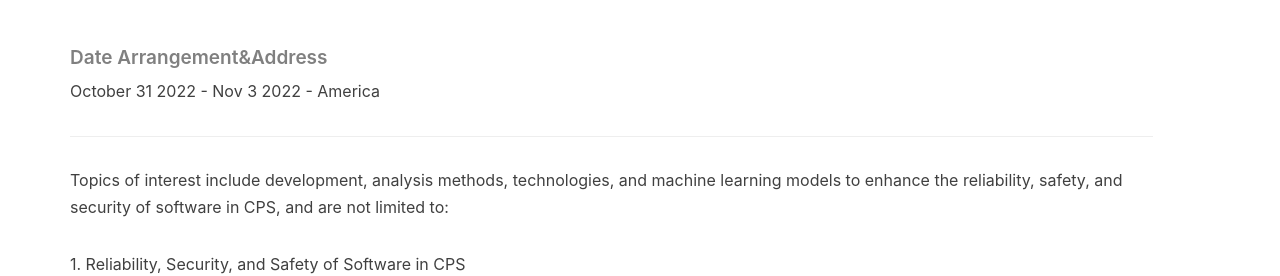
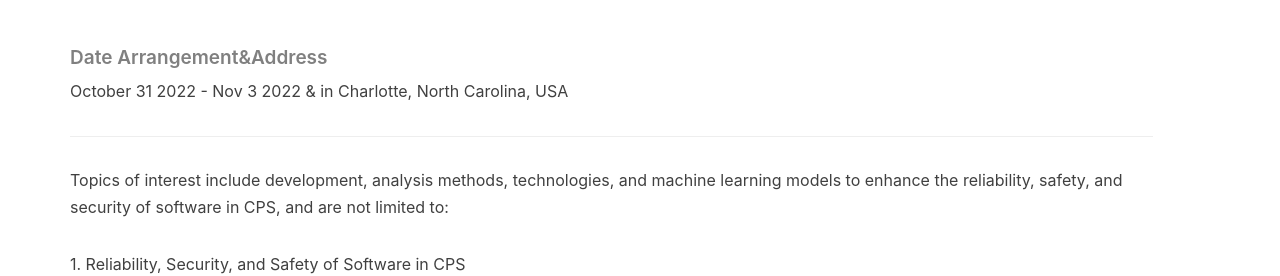
Before and after one commit to junwzhou/SSSML2022, a Jekyll site: the page built from index.html, in a window 1280 px wide. Shown: the part 458-734 px from the top of the page. Built offline with Jekyll 4.4.1, drawn with Linux system fonts in a browser that asks for light colours; nearby versions of some CDN libraries; comment, search, counter and statistics services are not loaded.

Commit message:
Update index.html

```diff
--- a/index.html
+++ b/index.html
@@ -7,7 +7,7 @@ description: "Safety and Security of Software Using Machine Learning in Cyber-ph
 <div class="zh post-container">
 
     <h5>Date Arrangement&Address</h5>
-    <p>October 31 2022 - Nov 3 2022  - America</p>
+    <p>October 31 2022 - Nov 3 2022 & in Charlotte, North Carolina, USA</p>
     <hr/>
 
     <p>Topics of interest include development, analysis methods, technologies, and machine learning models to enhance the reliability, safety, and security of software in CPS, and are not limited to:</p>
```
